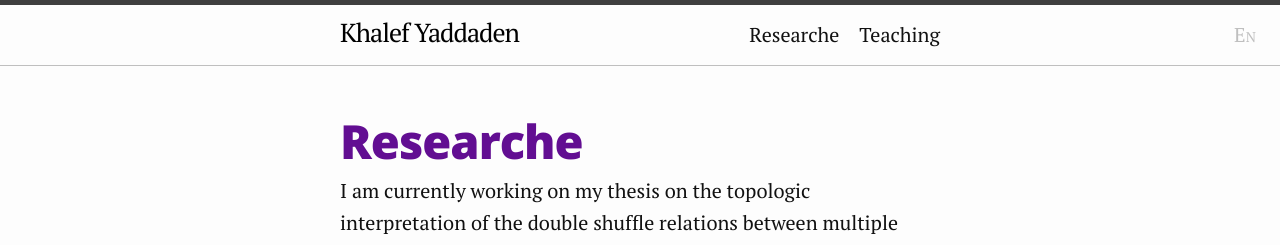
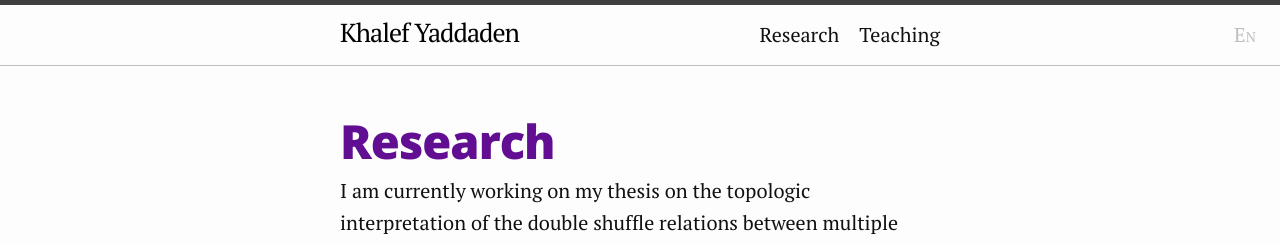
Before and after one commit to khalefyaddaden/khalefyaddaden.github.io, a Jekyll site: the page built from research.markdown, in a window 1280 px wide. Shown: the top 245 px of the page. Built offline with Jekyll 4.4.1, drawn with Linux system fonts in a browser that asks for light colours.

Commit message:
research

```diff
--- a/research.fr.markdown
+++ b/research.fr.markdown
@@ -10,5 +10,3 @@ Je m'intéresse principalement aux algèbres de Hopf, schémas de groupe et aux
 
 ## Préprints
 - A crossed product interpretation of the double shuffle Lie algebra attached to an abelian group. ([arXiv](https://arxiv.org/abs/2112.14140))
-
-Ma recherch est basée sur les algèbres de Hopf.
--- a/research.markdown
+++ b/research.markdown
@@ -1,6 +1,6 @@
 ---
 layout: page
-title: Researche
+title: Research
 lang: en
 ---
 I am currently working on my thesis on the topologic interpretation of the double shuffle relations between
```
